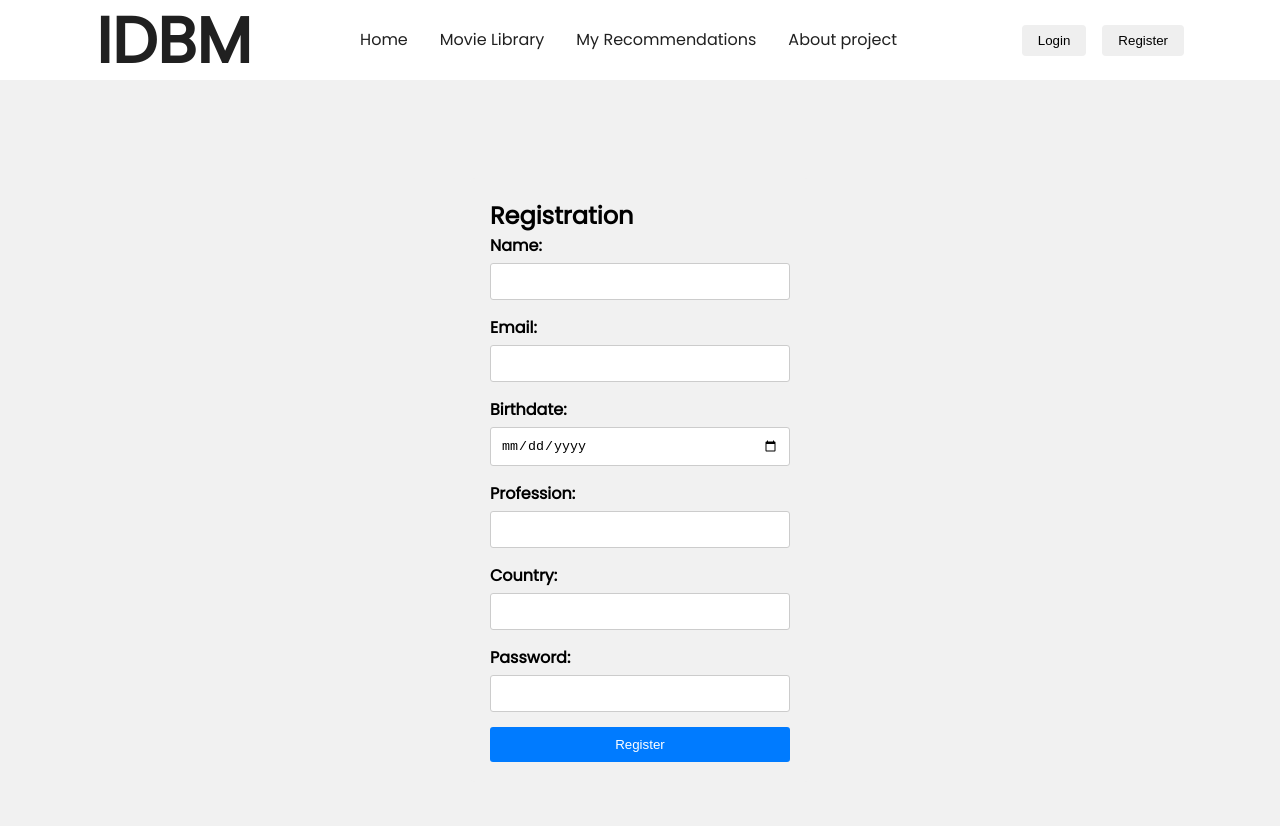
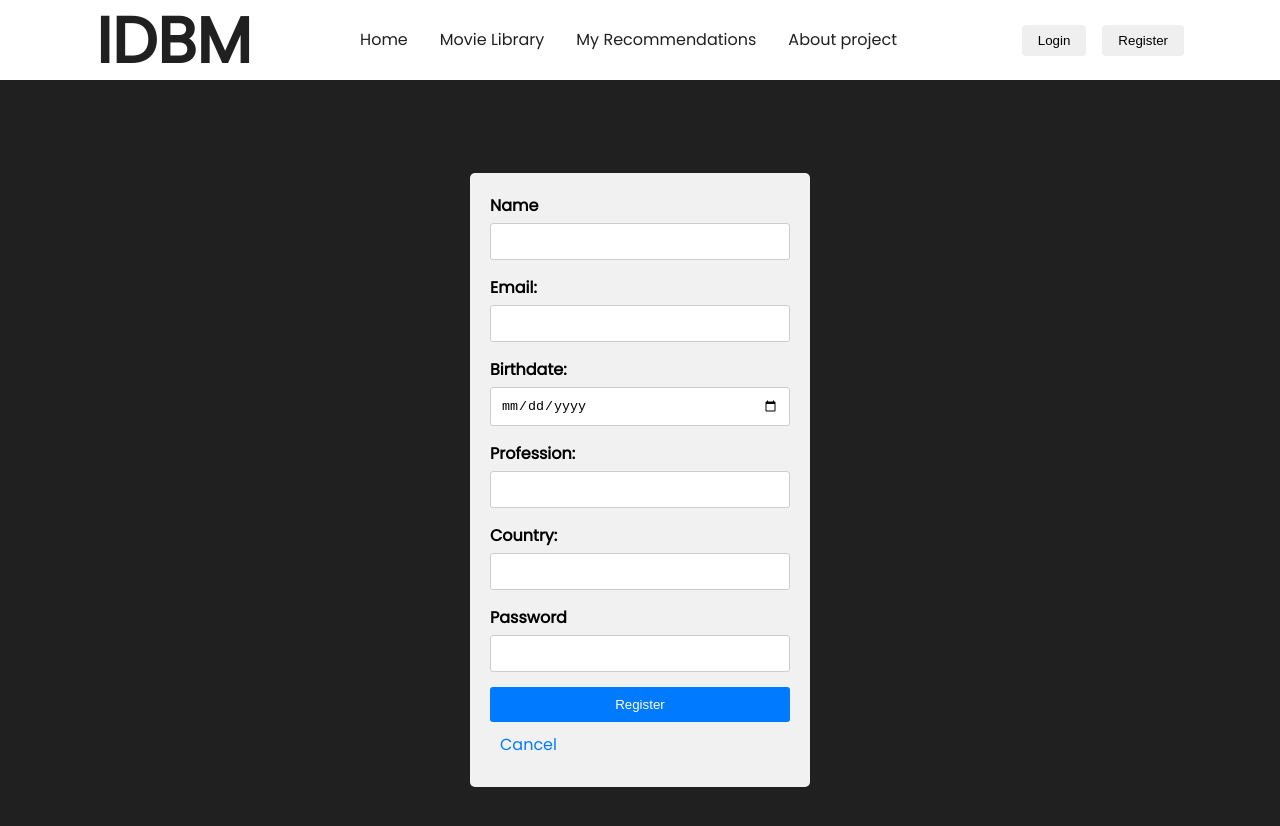
Before and after one commit to boxing-in-iT/MovieREcomendationSystemUI, a React (Create React App) app: page /registration in a window 1280 px wide. Shown: the top 826 px of the page. Built offline with nearby package versions, Linux system fonts and the light colour scheme.

Commit message:
finalHere

```diff
--- a/src/_helpers/fetch-wrapper.js
+++ b/src/_helpers/fetch-wrapper.js
@@ -39,10 +39,11 @@ function authToken() {
     return store.getState().auth.user?.token;
 }
 
-function handleResponse(response) {
-    return response.text().then(text => {
-        const data = text && JSON.parse(text);
+async function handleResponse(response) {
+    const isJson = response.headers?.get('content-type')?.includes('application/json');
+    const data = isJson ? await response.json() : null;
 
+    // check for error response
     if (!response.ok) {
         if ([401, 403].includes(response.status) && authToken()) {
             // auto logout if 401 Unauthorized or 403 Forbidden response returned from api
@@ -50,10 +51,10 @@ function handleResponse(response) {
             logout();
         }
 
-            const error = (data && data.message) || response.statusText;
+        // get error message from body or default to response status
+        const error = (data && data.message) || response.status;
         return Promise.reject(error);
     }
 
     return data;
-    });
 }
--- /dev/null
+++ b/src/_store/alert.slice.js
@@ -0,0 +1,57 @@
+import { createSlice } from '@reduxjs/toolkit';
+
+// create slice
+
+const name = 'alert';
+const initialState = createInitialState();
+const reducers = createReducers();
+const slice = createSlice({ name, initialState, reducers });
+
+// exports
+
+export const alertActions = { ...slice.actions };
+export const alertReducer = slice.reducer;
+
+// implementation
+
+function createInitialState() {
+    return {
+        value: null
+    }
+}
+
+function createReducers() {
+    return {
+        success,
+        error,
+        clear
+    };
+
+    // payload can be a string message ('alert message') or
+    // an object ({ message: 'alert message', showAfterRedirect: true })
+    function success(state, action) {
+        state.value = {
+            type: 'alert-success',
+            message: action.payload?.message || action.payload,
+            showAfterRedirect: action.payload?.showAfterRedirect
+        };
+    }
+
+    function error(state, action) {
+        state.value = {
+            type: 'alert-danger',
+            message: action.payload?.message || action.payload,
+            showAfterRedirect: action.payload?.showAfterRedirect
+        };
+    }
+
+    function clear(state) {
+        // if showAfterRedirect flag is true the alert is not cleared
+        // for one route change (e.g. after successful registration)
+        if (state.value?.showAfterRedirect) {
+            state.value.showAfterRedirect = false;
+        } else {
+            state.value = null;
+        }
+    }
+}
--- a/src/_store/index.js
+++ b/src/_store/index.js
@@ -1,13 +1,16 @@
 import { configureStore } from '@reduxjs/toolkit';
 
+import { alertReducer } from './alert.slice';
 import { authReducer } from './auth.slice';
 import { usersReducer } from './users.slice';
 
+export * from './alert.slice';
 export * from './auth.slice';
 export * from './users.slice';
 
 export const store = configureStore({
     reducer: {
+        alert: alertReducer,
         auth: authReducer,
         users: usersReducer
     },
--- a/src/components/pages/TestRegister.js
+++ b/src/components/pages/TestRegister.js
@@ -1,18 +1,21 @@
-import React, { useState } from 'react';
-import { useSelector, useDispatch } from 'react-redux';
-import { userActions } from '../../_store';
+import { useEffect } from "react";
+import { useForm } from "react-hook-form";
+import { yupResolver } from "@hookform/resolvers/yup";
+import * as Yup from "yup";
+import { Link } from "react-router-dom";
 import styled from 'styled-components';
 
-const Container = styled.div`
+
+const RegisterPageContainer = styled.div`
   display: flex;
   flex-direction: column;
   align-items: center;
   justify-content: center;
   height: 100vh;
-  background-color: #f1f1f1;
+  background-color: ${(props) => props.theme.text};
 `;
 
-const Form = styled.form`
+const RegisterForm = styled.form`
   display: flex;
   flex-direction: column;
   width: 300px;
@@ -47,69 +50,104 @@ const Button = styled.button`
   cursor: pointer;
 `;
 
-const Error = styled.div`
-  color: red;
-  margin-top: 10px;
+const CancelButton = styled(Link)`
+  padding: 10px;
+  color: #007bff;
+  text-decoration: none;
+  border-radius: 3px;
+  cursor: pointer;
 `;
 
 const TestRegister = () => {
-  const dispatch = useDispatch();
+  // form validation rules
+  const validationSchema = Yup.object().shape({
+    name: Yup.string().required("Name is required"),
+    mail: Yup.string().email("Invalid email").required("Email is required"),
+    birth: Yup.date().required("Birthdate is required"),
+    profession: Yup.string().required("Profession is required"),
+    country: Yup.string().required("Country is required"),
+    password: Yup.string().required("Password is required"),
+  });
+  const formOptions = { resolver: yupResolver(validationSchema) };
 
-  const handleSubmit = async (event) => {
-    event.preventDefault();
+  // get functions to build form with useForm() hook
+  const { register, handleSubmit, formState } = useForm(formOptions);
+  const { errors, isSubmitting } = formState;
 
-    const name = event.target.name.value;
-    const mail = event.target.mail.value;
-    const birth = event.target.birth.value;
-    const profession = event.target.profession.value;
-    const country = event.target.country.value;
-    const password = event.target.password.value;
-
-    const user = {
-      name,
-      mail,
-      birth,
-      profession,
-      country,
-      password,
-      favorites: [],
-    };
-
-      await dispatch(userActions.register(user));
-  };
+  function onSubmit(data) {
+    console.log(data); // Handle form submission
+  }
 
   return (
-    <Container>
-      <Form onSubmit={handleSubmit}>
-        <h2>Registration</h2>
+    <RegisterPageContainer>
+      <RegisterForm onSubmit={handleSubmit(onSubmit)}>
         <FormGroup>
-          <Label>Name:</Label>
-          <Input type="text" name="name" />
+          <Label>Name</Label>
+          <Input
+            name="name"
+            type="text"
+            {...register("name")}
+            className={`${errors.name ? 'is-invalid' : ''}`}
+          />
+          {errors.name && <div className="invalid-feedback">{errors.name?.message}</div>}
         </FormGroup>
         <FormGroup>
           <Label>Email:</Label>
-          <Input type="email" name="mail" />
+          <Input
+            name="mail"
+            type="text"
+            {...register("mail")}
+            className={`${errors.mail ? 'is-invalid' : ''}`}
+          />
+          {errors.mail && <div className="invalid-feedback">{errors.mail?.message}</div>}
         </FormGroup>
         <FormGroup>
           <Label>Birthdate:</Label>
-          <Input type="date" name="birth" />
+          <Input
+            name="birth"
+            type="date"
+            {...register("birth")}
+            className={`${errors.birth ? 'is-invalid' : ''}`}
+          />
+          {errors.birth && <div className="invalid-feedback">{errors.birth?.message}</div>}
         </FormGroup>
         <FormGroup>
           <Label>Profession:</Label>
-          <Input type="text" name="profession" />
+          <Input
+            name="profession"
+            type="text"
+            {...register("profession")}
+            className={`${errors.profession ? 'is-invalid' : ''}`}
+          />
+          {errors.profession && <div className="invalid-feedback">{errors.profession?.message}</div>}
         </FormGroup>
         <FormGroup>
           <Label>Country:</Label>
-          <Input type="text" name="country" />
+          <Input
+            name="country"
+            type="text"
+            {...register("country")}
+            className={`${errors.country ? 'is-invalid' : ''}`}
+          />
+          {errors.country && <div className="invalid-feedback">{errors.country?.message}</div>}
         </FormGroup>
         <FormGroup>
-          <Label>Password:</Label>
-          <Input type="password" name="password" />
+          <Label>Password</Label>
+          <Input
+            name="password"
+            type="password"
+            {...register("password")}
+            className={`${errors.password ? 'is-invalid' : ''}`}
+          />
+          {errors.password && <div className="invalid-feedback">{errors.password?.message}</div>}
         </FormGroup>
-        <Button type="submit">Register</Button>
-      </Form>
-    </Container>
+        <Button disabled={isSubmitting}>
+          {isSubmitting && <span className="spinner-border spinner-border-sm me-1"></span>}
+          Register
+        </Button>
+        <CancelButton to="../login">Cancel</CancelButton>
+      </RegisterForm>
+    </RegisterPageContainer>
   );
-};
-
+}
 export default TestRegister;
```
Also changed, not shown: src/components/pages/Registration.js (+108 -137 lines). Lines whose indentation alone changed are shown as unchanged.
